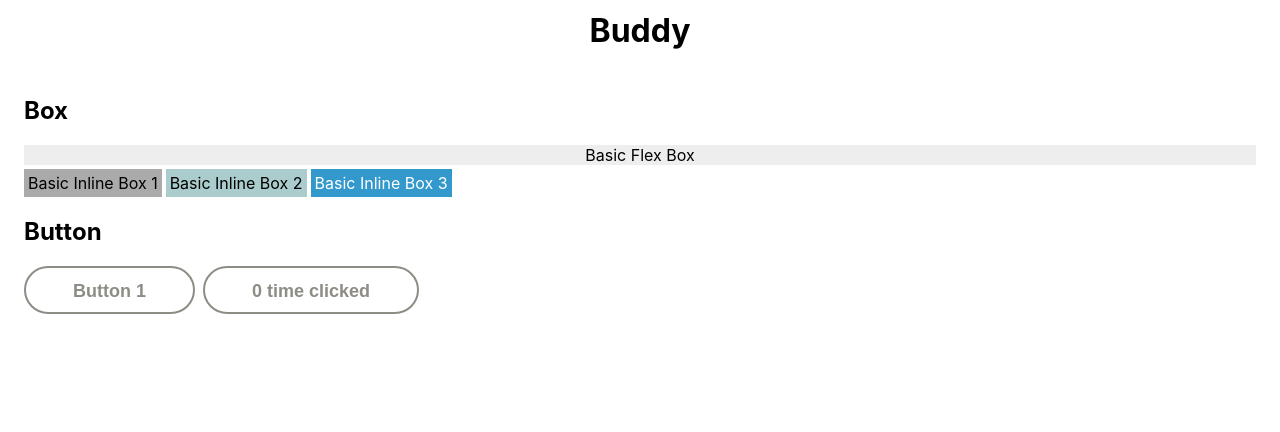
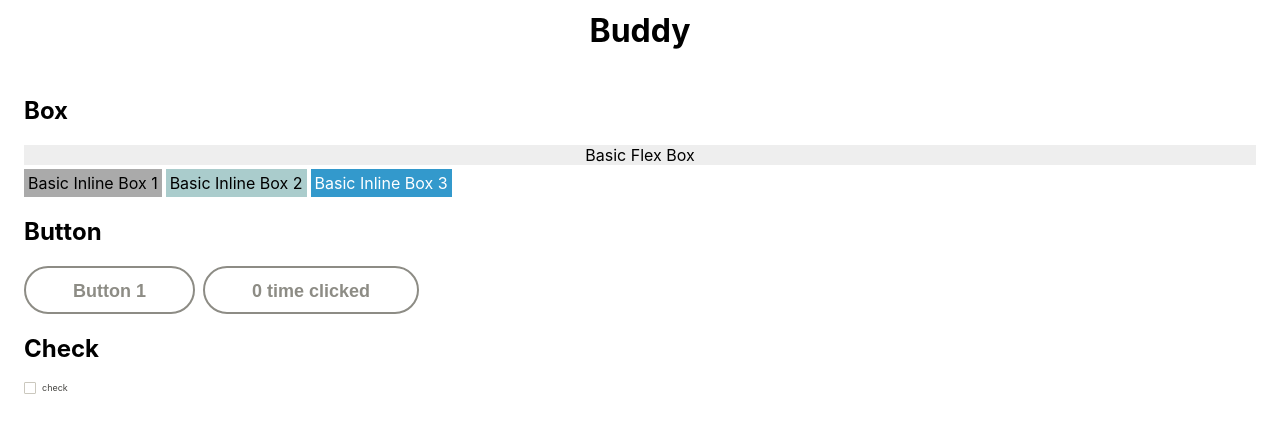
Before and after one commit to kmu-kcc/buddy-frontend, a React (Create React App) app: page /test in a window 1280 px wide. Shown: the top 432 px of the page. Built offline with nearby package versions, Linux system fonts and the light colour scheme.

Commit message:
Add Check component
- need to add check image as svg in Check component
- add check usage in test page

```diff
--- /dev/null
+++ b/src/components/Check.tsx
@@ -0,0 +1,54 @@
+import React from 'react';
+import styled from 'styled-components';
+import {SpaceProps} from 'styled-system';
+
+const Text = styled.span`
+  height: 11px;
+  color: #454440;
+  font-style: normal;
+  font-weight: normal;
+  font-size: 9px;
+  line-height: 11px;
+  margin-left: 6px;
+`;
+
+const Checkbox = styled.div<{isChecked: boolean;}>`
+  height: 10px;
+  width: 10px;
+  border-radius: 1px;
+  border: 1px solid ${({isChecked}) => isChecked ? '#6D48E5' : '#CBC8BE'};
+  display: inline-block;
+  background-color: ${({isChecked}) => isChecked ? '#6D48E5' : '#fff'};
+`;
+
+const Wrapper = styled.div<{isChecked: boolean;}>`
+  user-select: none;
+  width: fit-content;
+  display: flex;
+  align-items: flex-start;
+  cursor: pointer;
+
+  :hover {
+    > div {
+      border-color: '#6D48E5';
+      background-color: ${({isChecked}) => isChecked ? '#6D48E5' : '#EFEBFC'};
+    }
+  }
+`;
+
+interface Props extends SpaceProps {
+  checked: boolean;
+  label?: String;
+  children?: React.ReactNode;
+  onCheck?: () => void;
+}
+
+export const Check = (props: Props) => {
+  const {label, onCheck, checked} = props;
+  return (
+    <Wrapper isChecked={checked} onClick={onCheck}>
+      <Checkbox isChecked={checked} />
+      <Text>{label}</Text>
+    </Wrapper>
+  );
+};
--- a/src/components/index.ts
+++ b/src/components/index.ts
@@ -1,3 +1,4 @@
 export {Box} from './Box';
 export {Button} from './Button';
 export {Layout} from './Layout';
+export {Check} from './Check';
--- a/src/pages/Test.tsx
+++ b/src/pages/Test.tsx
@@ -1,6 +1,6 @@
 import React, {useCallback, useState} from 'react';
 import styled from 'styled-components';
-import {Button, Box} from '../components';
+import {Button, Box, Check} from '../components';
 
 const Wrapper = styled.div`
   width: 100%;
@@ -12,6 +12,10 @@ export const Test = () => {
   const handleClick = useCallback(() => {
     setCount(count + 1);
   }, [count, setCount]);
+  const [checked, setChecked] = useState(false);
+  const handleCheck = useCallback(() => {
+    setChecked(!checked);
+  }, [checked, setChecked]);
   return (
     <Wrapper>
       <h2>Box</h2>
@@ -31,6 +35,8 @@ export const Test = () => {
       <h2>Button</h2>
       <Button mr='8px'>Button 1</Button>
       <Button onClick={handleClick}>{count} time clicked</Button>
+      <h2>Check</h2>
+      <Check onCheck={handleCheck} label='check' checked={checked} />
     </Wrapper>
   );
 };
```
